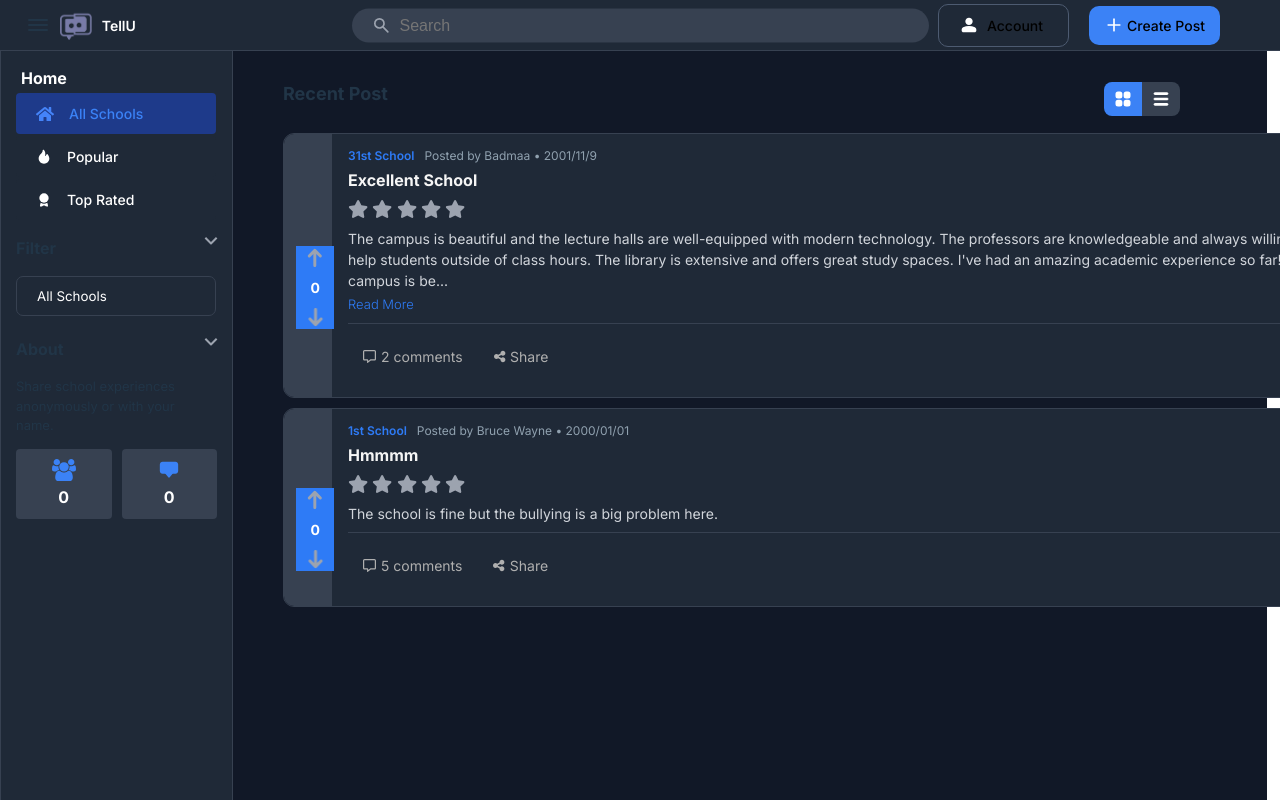
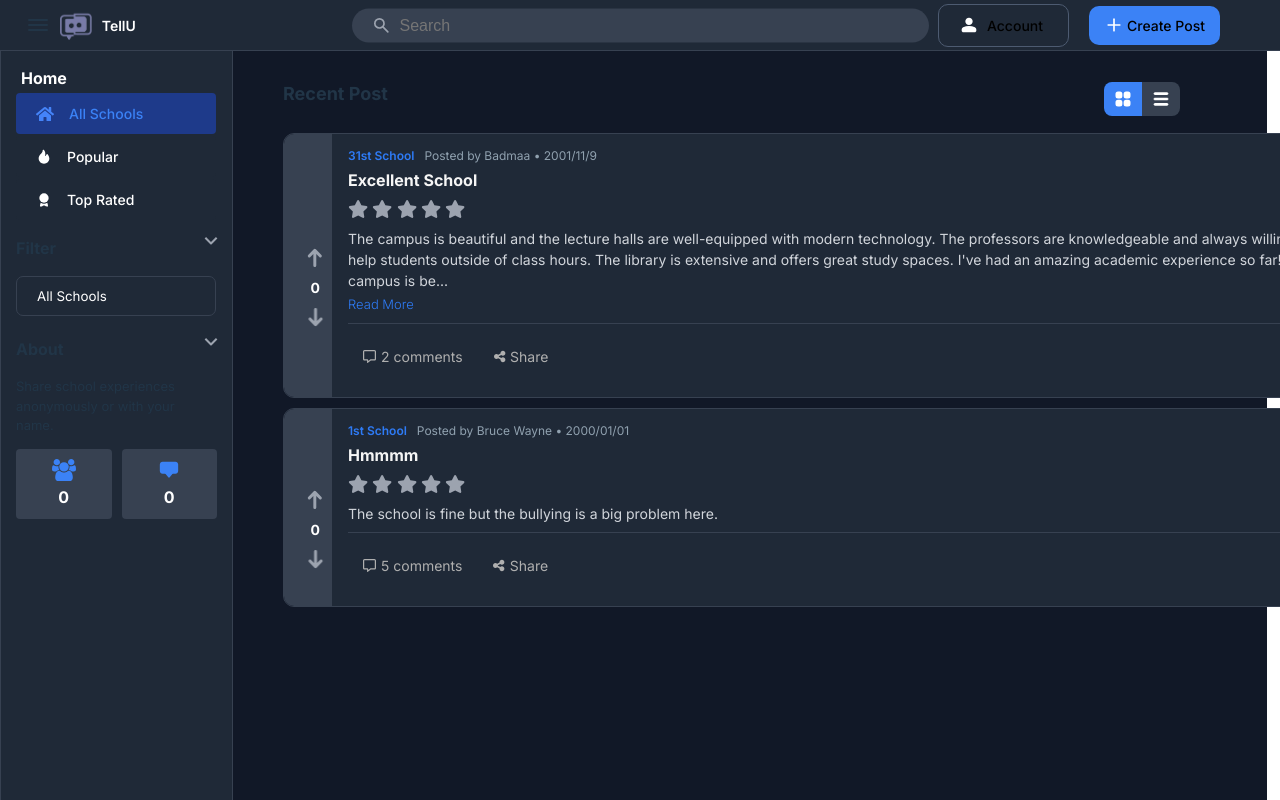
Before and after one commit to Dan-galdan/Project, a React (Vite) app: page / in a window 1280 px wide. Shown: the top 800 px of the page. Built offline with nearby package versions, Linux system fonts and the light colour scheme.

Commit message:
let me try something

```diff
--- a/src/components/post.css
+++ b/src/components/post.css
@@ -81,8 +81,6 @@
   flex-direction: column;
   height: fit-content;
   width: fit-content;
-  align-items: center;
-  background-color: #2E7BF6;
   padding-left: 0px;
   gap: 0;
 }
```
